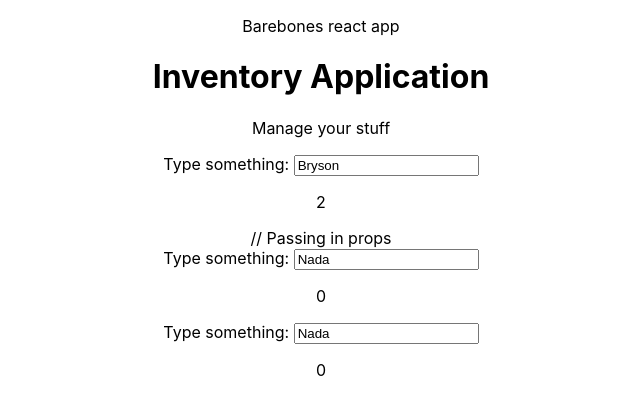
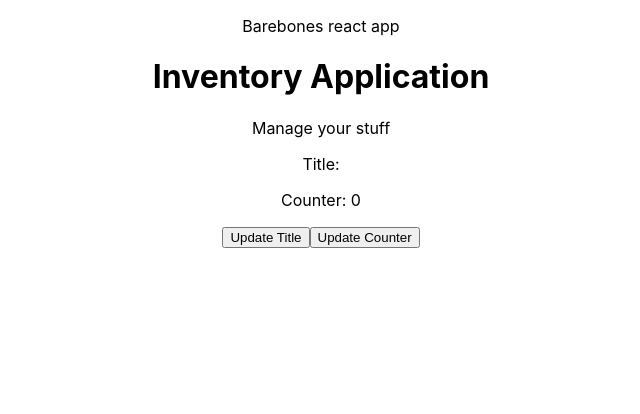
Before and after one commit to BrysonWilks/inventory, a React (Create React App) app: page / in a window 1280 px wide. Shown: the top 414 px of the page, without its empty margins (319-959 px from the left). Built offline with nearby package versions, Linux system fonts and the light colour scheme.

Commit message:
updating state

```diff
--- a/src/App.js
+++ b/src/App.js
@@ -1,19 +1,40 @@
 //import logo from './logo.svg';
 import './App.css';
 import Info from './Info.js';
+import { useState } from 'react';
 
+/* Passing in props */
 function App() {
   return (
     <div className="App">
       <p> Barebones react app </p>
       <Info title = "Inventory Application"></Info>
-      <AddItem text ="Bryson" number = {2}></AddItem> // Passing in props
-      <AddItem></AddItem>
-      <AddItem></AddItem>
+      <ButtonState />
     </div>
   );
 }
+function ButtonState() {
+const [title, setTitle] = useState("");
+const [count, setCount] = useState(0);
 
+const updateTitleClicked = () => {
+  setTitle("You have a title now! :) ");
+}
+
+const updateCountClicked = () =>{
+  setCount(count + 1);
+}
+
+    return(
+      <div>
+      <p> Title: {title} </p>
+      <p> Counter: {count} </p>
+      <button onClick = {updateTitleClicked}> Update Title </button>
+      <button onClick = {updateCountClicked}> Update Counter </button>
+      </div>
+    );
+}
+/*
 function AddItem(props){
   const value = props.text;
   return(
@@ -24,8 +45,9 @@
     </form>
   );
 }
-AddItem.defaultProps = { // creating defaultProps
+AddItem.defaultProps = {  creating defaultProps
   number: 0,
   text: "Nada"
 }
+*/
 export default App;
```
